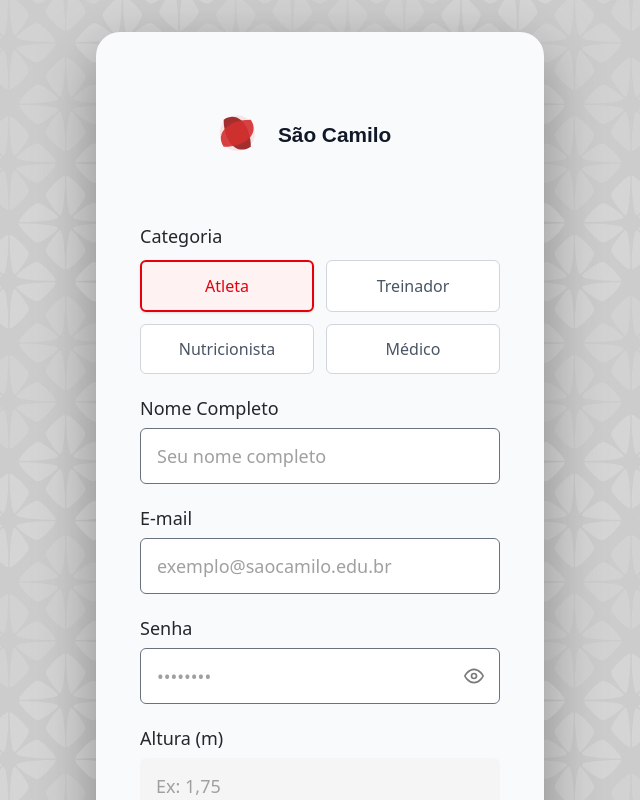
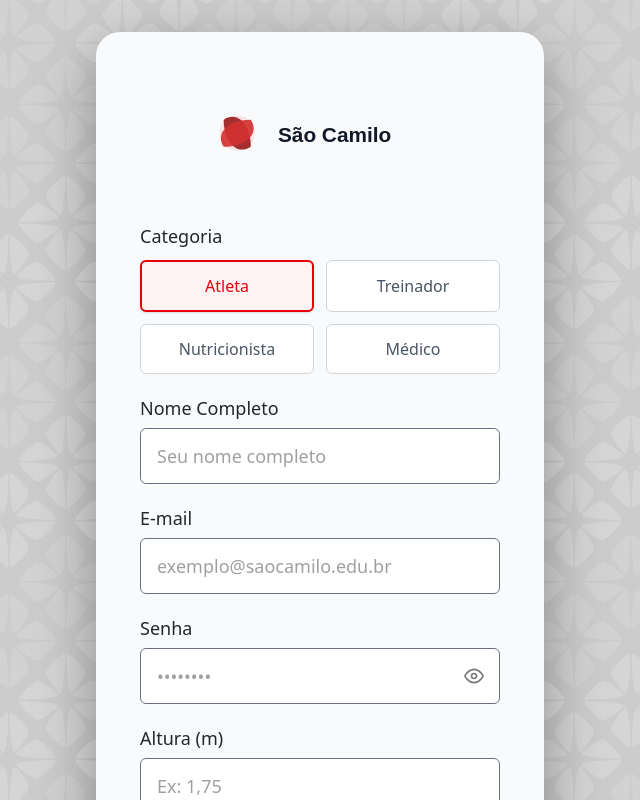
Before and after one commit to GuiGuerreiroo/pi_sao_camilo_front, a React (Vite) app: page /createAccount in a window 1280 px wide. Both pictures are taken after a click on the label "Atleta". Shown: the top 800 px of the page, without its empty margins (320-960 px from the left). Built offline with nearby package versions, Linux system fonts and the light colour scheme; no server answers.

Commit message:
fix: create account athlete filds is now correct

```diff
--- a/src/app/pages/default/createAccount.tsx
+++ b/src/app/pages/default/createAccount.tsx
@@ -191,7 +191,7 @@ export function CreateAccount() {
                 inputMode="decimal"
                 {...register('altura')}
                 placeholder="Ex: 1,75"
-                className="h-14 w-full rounded-md bg-[#f5f5f5] px-4 text-lg text-[#23262b] outline-none transition-shadow placeholder:text-[#a0a0a0] focus:ring-2 focus:ring-gray-400/50"
+                className="h-14 w-full rounded-md bg-white border border-gray-500 px-4 pr-12 text-lg text-[#23262b] outline-none transition-shadow placeholder:text-[#a0a0a0] focus:ring-2 focus:ring-gray-400/50"
               />
               {errors.altura && (
                 <span className="mt-1 block text-sm text-red-500">{errors.altura.message}</span>
```
